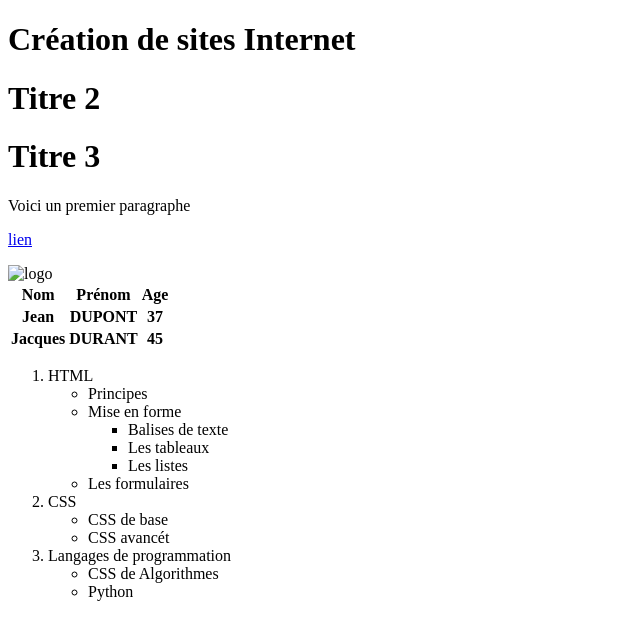
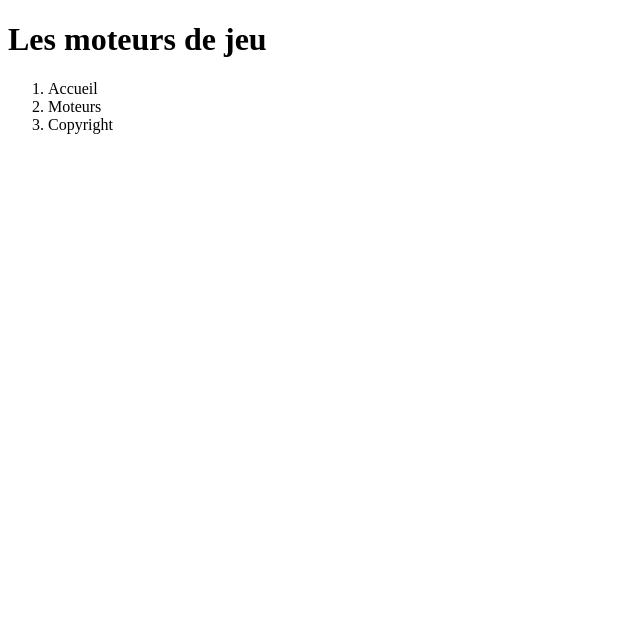
Before and after one commit to ahmadaminehamdaoui/ahmadaminehamdaoui.github.io, a plain HTML site: page index.html in a window 1280 px wide. Shown: the whole page, without its empty margins (0-640 px from the left). Drawn offline with Linux system fonts and the light colour scheme.

Commit message:
Update index.html

```diff
--- a/index.html
+++ b/index.html
@@ -6,81 +6,23 @@ and open the template in the editor.
 -->
 <html>
     <head>
-        <title>Module 1</title>
+        <title>TODO supply a title</title>
         <meta charset="UTF-8">
         <meta name="viewport" content="width=device-width, initial-scale=1.0">
-        <link href="MonStyle.css" rel="stylesheet" type="text/css"/>
+        <link href="CSS.css" rel="stylesheet" type="text/css"/>
+        <link rel="stylesheet" href="">
     </head>
     <body>
         <div>
+            <h1 class="big-title">Les moteurs de jeu</h1>
 
-            <h1 id="titre1">
-                Création de sites Internet
-            </h1>
-
-            <h1 class="autresTitres">
-                Titre 2
-            </h1>
-
-            <h1 class="autresTitres">
-                Titre 3
-            </h1>
-
-            <p>
-                Voici un premier paragraphe
-            </p>
-
-            <p><a href="https://touchard-washington.paysdelaloire.e-lyco.fr/">lien</a></p>
-
-            <img id="imgNSI" src="images/1573628671logo_nsi.png" alt="logo"/>
-
-            <table>
-                <tr>
-                    <th class="enTete">Nom</th>
-                    <th class="enTete">Prénom</th>
-                    <th class="enTete">Age</th>
-                </tr>
-                <tr>
-                    <th>Jean</th>
-                    <th>DUPONT</th>
-                    <th>37</th>
-                </tr>
-                <tr>
-                    <th>Jacques</th>
-                    <th>DURANT</th>
-                    <th>45</th>
-                </tr>
-            </table>
-
-            <ol>
-                <li>HTML
-                    <ul class="circle">
-                        <li>Principes</li>
-                        <li>Mise en forme
-                            <ul class="square">
-                                <li>Balises de texte</li>
-                                <li>Les tableaux</li>
-                                <li>Les listes</li>
-
-                            </ul>
-                        </li>
-                        <li>Les formulaires</li>
-                    </ul>
-                </li>
-                <li>CSS
-                    <ul class="circle">
-                        <li>CSS de base</li>
-                        <li>CSS avancét</li>
-                    </ul>
-                </li>
-                <li>Langages de programmation
-                    <ul class="circle">
-                        <li>CSS de Algorithmes</li>
-                        <li>Python</li>
-                    </ul>
-                </li>
-            </ol>
-
+            <nav>
+                <ol>
+                    <li class="menu">Accueil</li>
+                    <li class="menu">Moteurs</li>
+                    <li class="menu">Copyright</li>
+                </ol>
+             </nav>
         </div>
     </body>
 </html>
```
